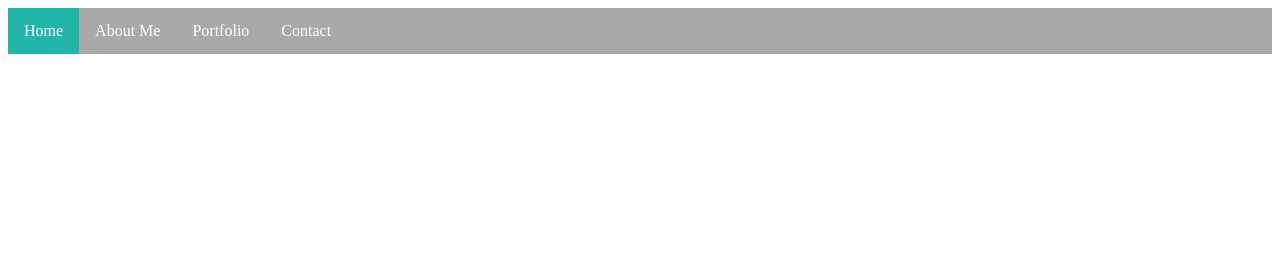
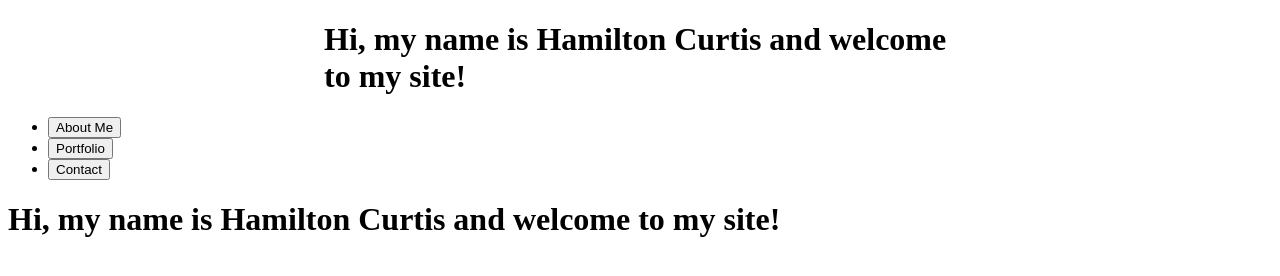
Before and after one commit to hamiltoncurtis/HamiltonsSite, a plain HTML site: page index.html in a window 1280 px wide. Drawn offline with Linux system fonts and the light colour scheme.

Commit message:
change nav

```diff
--- a/index.html
+++ b/index.html
@@ -2,44 +2,22 @@
 <html>
 <head>
 <style>
-ul {
-  list-style-type: none;
-  margin: 0;
-  padding: 0;
-  overflow: hidden;
-  background-color: #A9A9A9;
-}
-
-li {
-  float: left;
-}
-
-
-li a {
+.center {
   display: block;
-  color: white;
-  text-align: center;
-  padding: 14px 16px;
-  text-decoration: none;
-}
-
-li a:hover:not(.active) {
-  background-color: #21B6A8;
-}
-
-.active {
-  background-color: #21B6A8;
-}
+  margin-left: auto;
+  margin-right: auto;
+  width: 50%;}
 </style>
 </head>
 <body>
+<h1 class="center">Hi, my name is Hamilton Curtis and welcome to my site!</h1>
 
 <ul>
-  <li><a class="active" href="/HamiltonsSite">Home</a></li>
-  <li><a href="/HamiltonsSite/AboutMe.html">About Me</a></li>
-  <li><a href="/HamiltonsSite/Portfolio.html">Portfolio</a></li>
-  <li><a href="/HamiltonsSite/Contact.html">Contact</a></li>
+  <li><form method="get" action="/HamiltonsSite/AboutMe.html"><button type="submit">About Me</button></form></li>
+  <li><form method="get" action="/HamiltonsSite/Portfolio.html"><button type="submit">Portfolio</button></form></li>
+  <li><form method="get" action="/HamiltonsSite/Contact.html"><button type="submit">Contact</button></form></li>
 </ul>
+<h1>Hi, my name is Hamilton Curtis and welcome to my site!</h1>
 
 </body>
 </html>
```
Also changed, not shown: AboutMe.html (+0 -41 lines), Contact.html (+0 -41 lines), Portfolio.html (+0 -42 lines).
